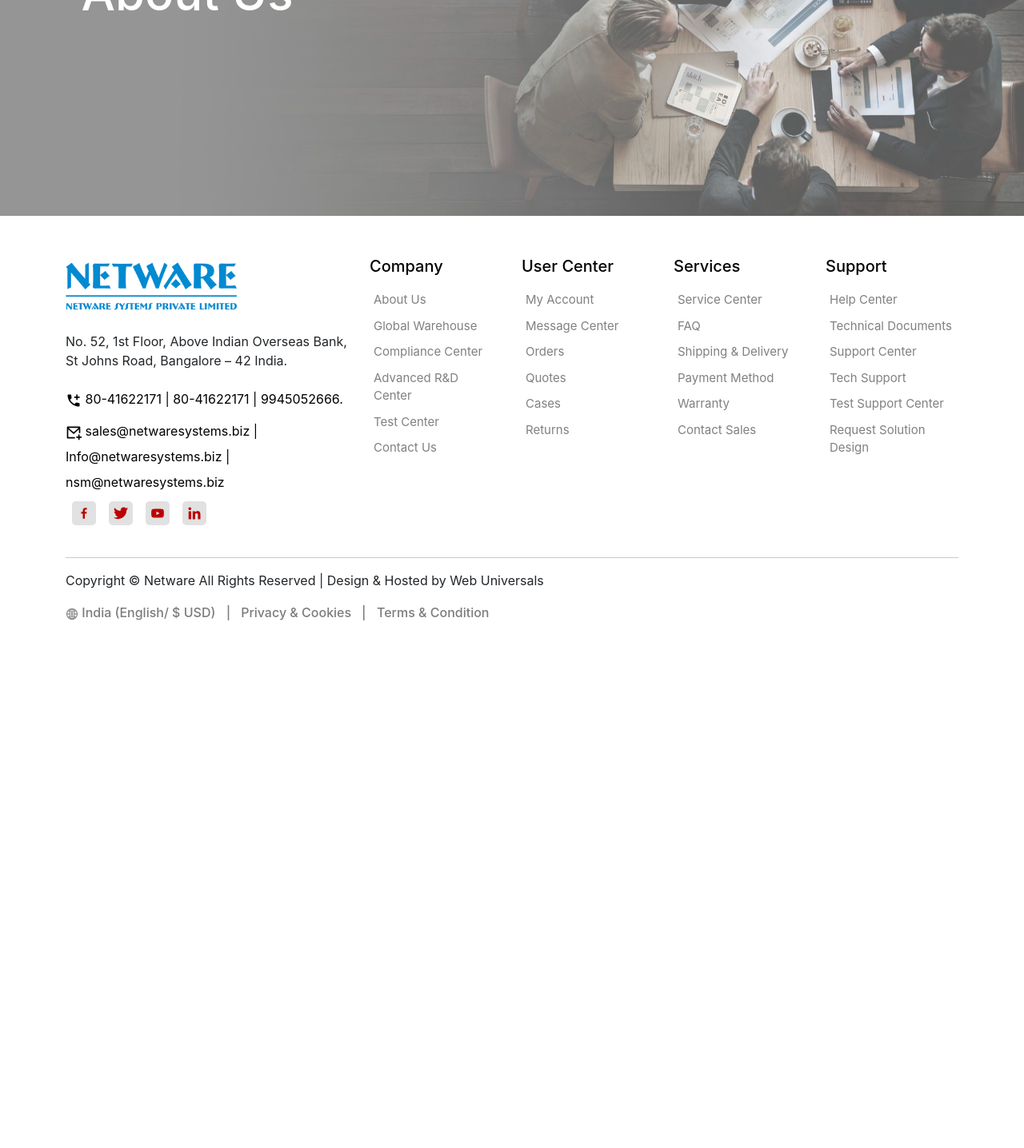
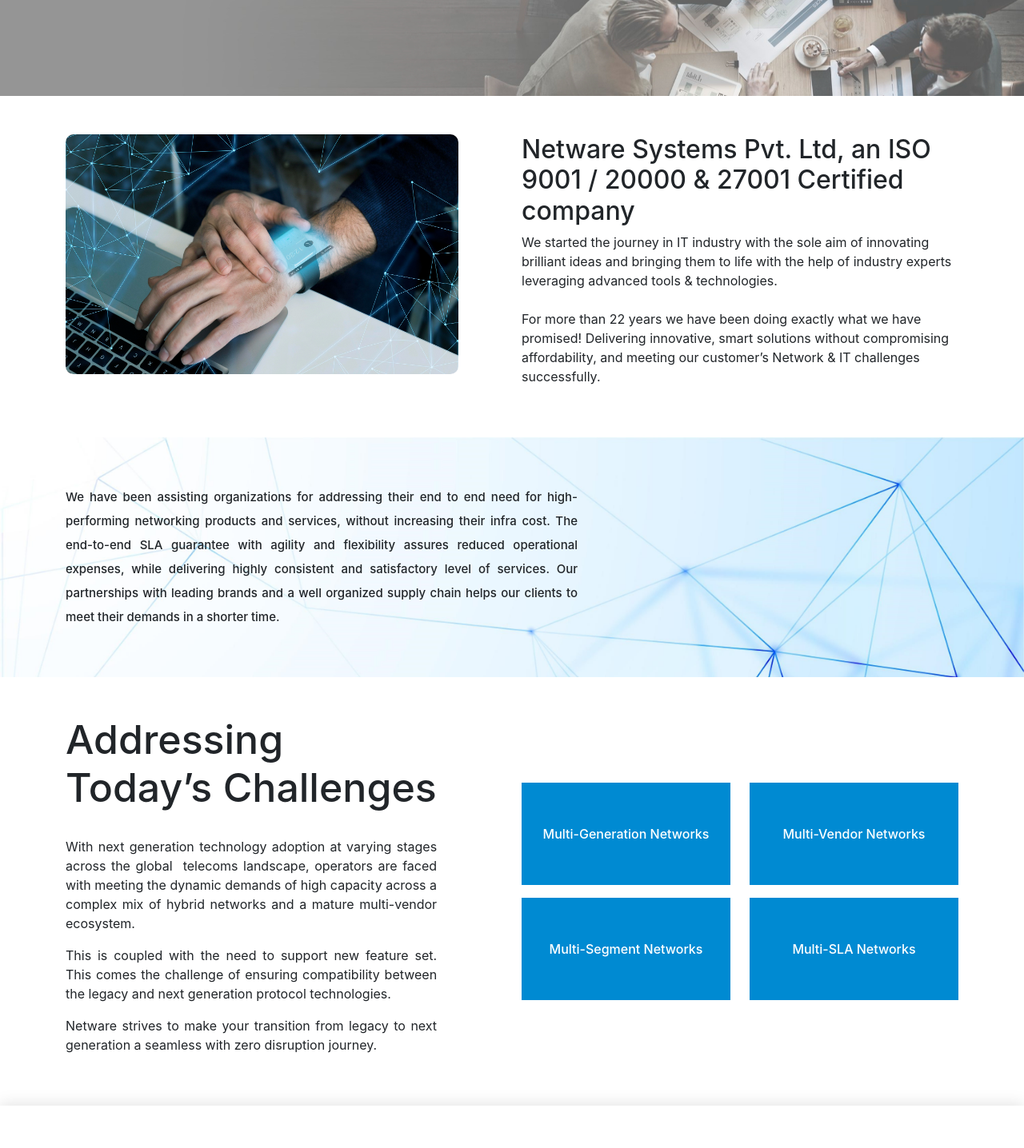
Before and after one commit to vijayK006/Project-Nox, a React (Create React App) app: page /AboutUs in a window 1280 px wide. Shown: the part 380-1816 px from the top of the page at 80% size. Before the commit the page ends 1174 px from the top, so only its background shows below. Built offline with nearby package versions, Linux system fonts and the light colour scheme.

Commit message:
about us page uploaded

```diff
--- a/src/Component/AboutUs.jsx
+++ b/src/Component/AboutUs.jsx
@@ -1,6 +1,9 @@
 import React from 'react';
 import Navbar from '../Navbar';
 import Footer from '../Footer';
+
+// about us Images
+import aboutsectionImg from '../img/aboutus-Img.jpg';
 
 const AboutUs = () => {
   return (
@@ -8,11 +11,114 @@
 <Navbar/>
 <div className='leave-navbar'>
 <div className='about-bg'>
+
 <div className='heading-banner'>
 <h1>About Us</h1>
+</div>
 
 </div>
+
+{/* Section Start */}
+
+<section className='container pt-lg-5 pb-lg-5 pt-3 pb-3'>
+<div className='row'>
+
+  <div className='col-lg-6 col-md-6 col-sm-12'>
+<img src={aboutsectionImg} className='sectionImg' alt="aboutImg"/>
+  </div>
+
+  <div className='col-lg-6 col-md-6 col-sm-12'>
+    <h2>Netware Systems Pvt. Ltd, an ISO 9001 / 20000 & 27001 Certified company</h2>
+
+<div className='sub-content'>
+
+<p>
+We started the journey in IT industry with the sole aim of innovating brilliant
+ideas and bringing them to life with the help of industry experts leveraging
+advanced tools & technologies.
+<br/>
+<br/>
+For more than 22 years we have been doing exactly what we
+have promised! Delivering innovative, smart solutions without
+compromising affordability, and meeting  our customer’s Network &
+IT challenges successfully.
+</p>
+
 </div>
+  </div>
+
+</div>
+</section>
+
+{/* Section End */}
+
+{/* Section two Start */}
+
+<section className='bg-img1 '>
+<div className='container'>
+  <p className='bg-content'>We have been assisting organizations for addressing their end to end need for
+  high-performing networking products and services, without increasing their infra cost.
+  The end-to-end SLA guarantee with agility and flexibility assures reduced operational
+  expenses, while delivering highly consistent and satisfactory level of services.
+  Our partnerships with leading brands and a well organized supply chain helps our clients
+  to meet their demands in a shorter time.
+</p>
+</div>
+</section>
+
+{/* Section two End */}
+
+{/* Addressing Todays Challenges  Section Start */}
+
+<section className='container pt-lg-5 pb-lg-5 pt-3 pb-3'>
+  <div className='row align-items-center'>
+    <div className='col-lg-6 col-sm-12'>
+
+    <div className='section-header2'>
+    <h1 className='pb-4'>Addressing Today’s Challenges</h1>
+    <p>With next generation technology adoption at varying stages across the global  telecoms landscape, operators are faced with meeting the dynamic demands of high capacity across a complex mix of hybrid networks and a mature multi-vendor ecosystem.
+</p>
+<p>This is coupled with the need to support new feature set. This comes the challenge of ensuring compatibility between the legacy and next generation protocol technologies.
+</p>
+<p>Netware strives to make your transition from legacy to next generation a seamless with zero disruption journey.
+</p>
+    </div>
+
+    </div>
+    <div className='col-lg-6 col-sm-12'>
+      <div className='row'>
+
+        <div className='col-lg-6 col-md-6 col-sm-12 pt-2 pb-2'>
+          <div className='section-card2'>
+            <p>Multi-Generation Networks</p>
+          </div>
+        </div>
+
+        <div className='col-lg-6 col-md-6 col-sm-12 pt-2 pb-2'>
+          <div className='section-card2'>
+            <p>Multi-Vendor Networks</p>
+          </div>
+        </div>
+
+        <div className='col-lg-6 col-md-6 col-sm-12 pt-2 pb-2'>
+          <div className='section-card2'>
+            <p>Multi-Segment Networks</p>
+          </div>
+        </div>
+
+        <div className='col-lg-6 col-md-6 col-sm-12 pt-2 pb-2'>
+          <div className='section-card2'>
+            <p>Multi-SLA Networks</p>
+          </div>
+        </div>
+
+      </div>
+    </div>
+  </div>
+</section>
+
+{/* Addressing Todays Challenges  Section End */}
+
 </div>
 
 <Footer/>
--- a/src/Footer.jsx
+++ b/src/Footer.jsx
@@ -29,7 +29,7 @@
 India.
 </p>
 
-<div className='d-flex pb-2'>
+<div className='d-flex flex-wrap pb-2'>
   <a href='tel:+91 80-41622171' style={{textDecoration:"none"}}><p className='childone'><MdAddIcCall className='footerIcons'/> 80-41622171 |&nbsp;</p></a>
 <a href='tel:+91-80-41622171' style={{textDecoration:"none"}}><p className='childone'> 80-41622171 |&nbsp;</p></a>
 <a href='tel:+91 9945052666' style={{textDecoration:"none"}}><p className='childone'> 9945052666.</p></a>
@@ -45,10 +45,10 @@
 
 <div className='d-flex pb-4'>
 
-<BiLogoFacebook className="social-icons"/>
-<GrTwitter className="social-icons"/>
-<AiFillYoutube className="social-icons"/>
-<GrLinkedinOption className="social-icons"/>
+<a href="#"><BiLogoFacebook className="social-icons"/></a>
+<a href="#"><GrTwitter className="social-icons"/></a>
+<a href="#"><AiFillYoutube className="social-icons"/></a>
+<a href="#"><GrLinkedinOption className="social-icons"/></a>
 
 </div>
 </div>
--- a/src/navBar.css
+++ b/src/navBar.css
@@ -440,14 +440,7 @@
     font-size: 20px
 }
 
-.about-bg{
-    background-image: url('./img/aboutus.jpg');
-    height: 550px;
-    background-repeat: no-repeat;
-    width: 100%;
-    background-size: cover;
-    position: relative;
-}
+
 
 
 .heading-banner{
@@ -458,6 +451,6 @@
     color: white;
 }
 
-.heading-banner h1{
-font-size: 60px;
+.footer{
+    box-shadow: 0px -2px 18px 0px #e3e3e3;
 }
--- a/src/style.css
+++ b/src/style.css
@@ -16,7 +16,56 @@
         padding: 10px;
         border-radius: 10px;
         transition: all 0.8s ease-in-out;
-     }
+
+    }
+
+
+.section-header2 h1{
+    font-size: 40px;
+    }
+
+     .section-header2 {
+        width: 100%;
+    }
+
+
+     .bg-img1{
+        background-image: url('./img/sectionBg/bg1.jpg');
+        width: 100%;
+        height: 300px;
+        background-size: cover;
+        position: relative;
+    }
+
+     .bg-content{
+        position: absolute;
+        width: 94%;
+        top: 50%;
+        transform: translateY(-50%);
+        font-weight: 500;
+        line-height: 2;
+        font-size: 13px;
+        text-align: justify;
+    }
+
+     .sectionImg {
+        height: 300px;
+        width: 100%;
+        object-fit: fill;
+    }
+
+     .heading-banner h1{
+        font-size: 30px;
+        }
+
+     .about-bg{
+        background-image: url('./img/aboutus.jpg');
+        height: 167px;
+        background-repeat: no-repeat;
+        width: 100%;
+        background-size: contain;
+        position: relative;
+    }
 
      .logo_footer{
         height: auto;
@@ -83,6 +132,53 @@
         transition: all 0.8s ease-in-out;
     }
 
+
+.section-header2 h1{
+    font-size: 40px;
+    }
+
+    .section-header2 {
+        width: 85%;
+    }
+
+    .bg-img1{
+        background-image: url('./img/sectionBg/bg1.jpg');
+        width: 100%;
+        height: 400px;
+        background-size: cover;
+        position: relative;
+    }
+
+     .bg-content{
+        position: absolute;
+        width: 70%;
+        top: 50%;
+        transform: translateY(-50%);
+        font-weight: 500;
+        line-height: 2;
+        font-size: 20px;
+        text-align: justify;
+    }
+
+    .sectionImg {
+        height: 300px;
+        width: 100%;
+        object-fit: fill;
+    }
+
+    .heading-banner h1{
+        font-size: 60px;
+        }
+
+    .about-bg{
+        background-image: url('./img/aboutus.jpg');
+        height: 550px;
+        background-repeat: no-repeat;
+        width: 100%;
+        background-size: cover;
+        position: relative;
+    }
+
     .logo_footer{
         height: auto;
         width: 90%;
@@ -131,7 +227,7 @@
 
 }
 
-@media only screen and (min-width:998px){
+@media only screen and (min-width: 998px){
     .notification_card-hover{
         background-color: white;
         height: 100px;
@@ -144,6 +240,55 @@
         padding: 10px;
         border-radius: 0px 0px 10px 10px;
         transition: all 0.8s ease-in-out;
+    }
+
+
+.section-header2 h1{
+    font-size: 50px;
+    }
+
+    .logo_footer{
+        height: auto;
+        width: 60%;
+        margin: 10px 0px;
+            }
+
+    .section-header2 {
+        width: 85%;
+    }
+
+    .bg-img1{
+        background-image: url('./img/sectionBg/bg1.jpg');
+        width: 100%;
+        height: 300px;
+        background-size: cover;
+        position: relative;
+    }
+
+     .bg-content{
+        position: absolute;
+        width: 50%;
+        top: 50%;
+        transform: translateY(-50%);
+        font-weight: 500;
+        line-height: 2;
+        font-size: 15px;
+        text-align: justify;
+    }
+
+    .sectionImg {
+        height: 300px;
+        width: 90%;
+        object-fit: fill;
+    }
+
+    .about-bg{
+        background-image: url('./img/aboutus.jpg');
+        height: 400px;
+        background-repeat: no-repeat;
+        width: 100%;
+        background-size: cover;
+        position: relative;
     }
 
     .leave-navbar{
@@ -167,7 +312,7 @@
 
 }
 
-@media only screen and (min-width:1200px){
+@media only screen and (min-width:1400px){
 
     .hover-parent:hover .sign_card-hover{
         opacity: 1;
@@ -175,6 +320,53 @@
         transform: translateY(17%);
         visibility: visible;
 
+    }
+
+    .heading-banner h1{
+        font-size: 80px;
+        }
+
+
+.section-header2 h1{
+    font-size: 55px;
+    }
+
+        .section-header2 {
+            width: 85%;
+        }
+
+    .about-bg{
+        background-image: url('./img/aboutus.jpg');
+        height: 550px;
+        background-repeat: no-repeat;
+        width: 100%;
+        background-size: cover;
+        position: relative;
+    }
+
+    .bg-img1{
+        background-image: url('./img/sectionBg/bg1.jpg');
+        width: 100%;
+        height: 400px;
+        background-size: cover;
+        position: relative;
+    }
+
+     .bg-content{
+        position: absolute;
+        width: 45%;
+        top: 50%;
+        transform: translateY(-50%);
+        font-weight: 500;
+        line-height: 2;
+        font-size: 20px;
+        text-align: justify;
+    }
+
+    .sectionImg {
+        height: 300px;
+        width: 90%;
+        object-fit: fill;
     }
 
     .logo_footer{
@@ -535,3 +727,37 @@
     font-weight: 500;
     border-radius: 5px;
 }
+
+
+
+.sectionImg{
+    border-radius: 10px;
+}
+
+
+
+
+.section-header2 p{
+text-align: justify;
+}
+
+.section-card2{
+/* background-image: linear-gradient(188deg, white, #008ad2); */
+/* border-radius: 10px; */
+background-color: #008ad2;
+transition: all 0.3s ease-in-out;
+transform: translateY(0px);
+}
+
+.section-card2:hover{
+    transform: translateY(-10px);
+
+}
+.section-card2 p{
+    text-align: center;
+    margin: 0px 0px;
+    color: white;
+    line-height: 8;
+    font-weight: 500;
+
+}
```
Also changed, not shown: src/img/aboutus-Img.jpg (added), src/img/sectionBg/bg1.jpg (added).
